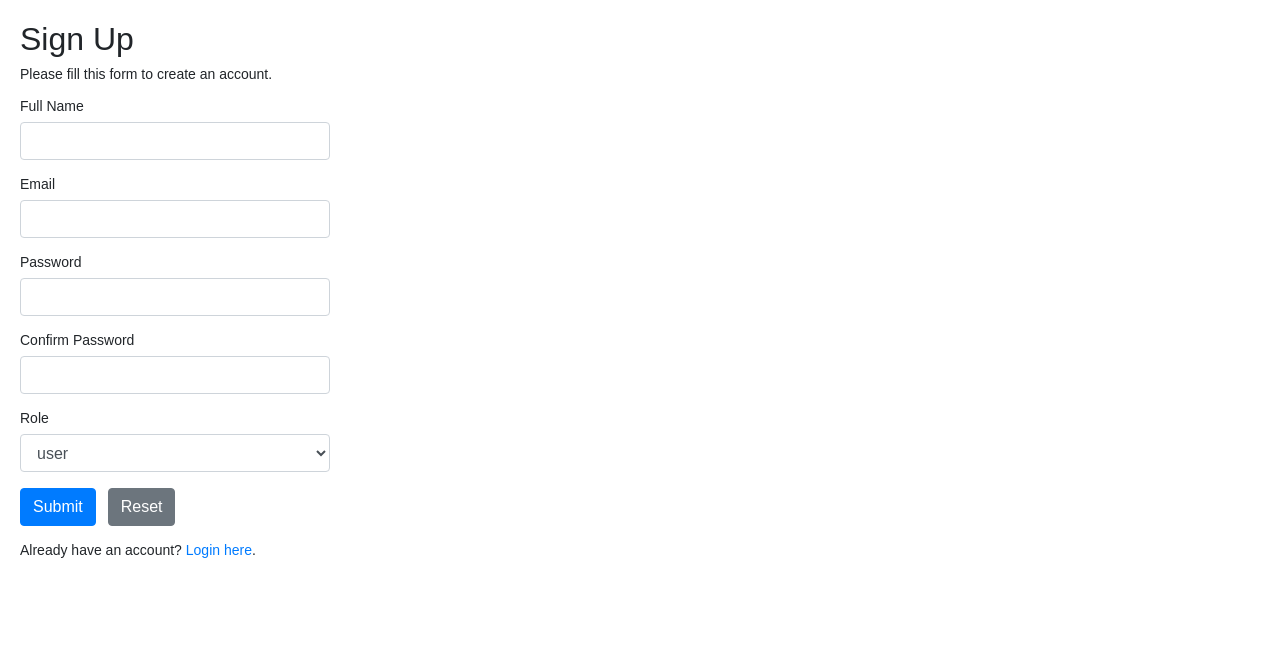
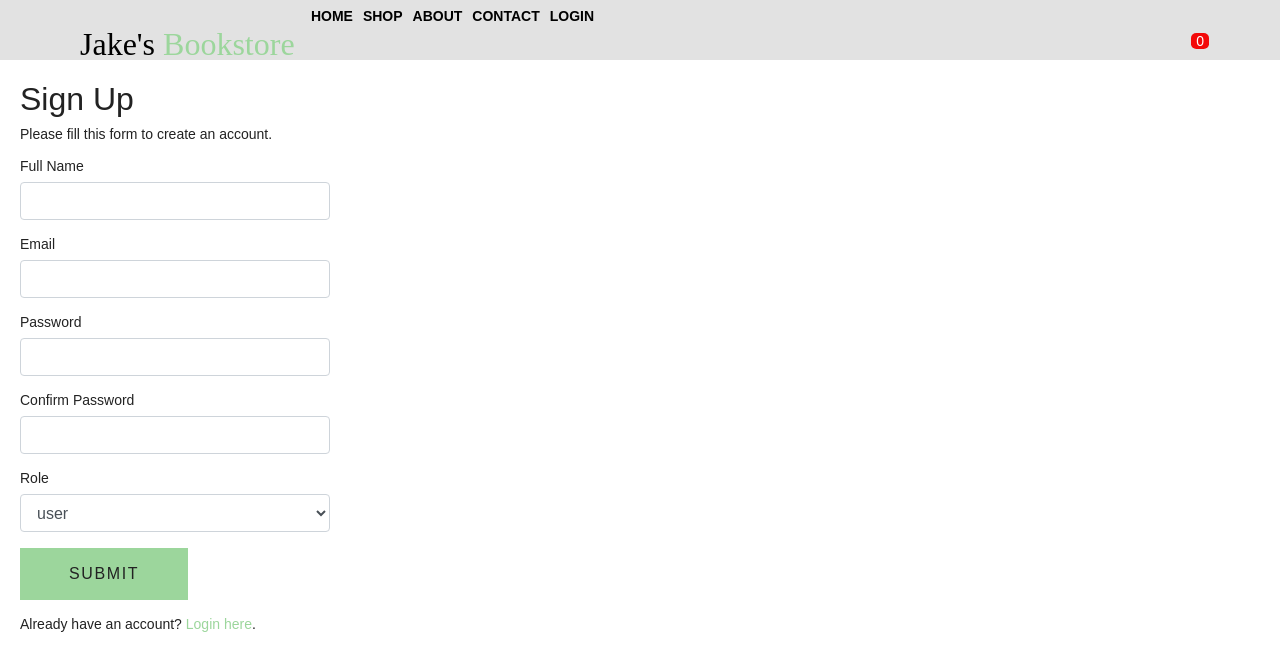
Before and after one commit to jacobtellep/bookstore-project, a PHP site: page /register.php in a window 1280 px wide. Shown: the top 671 px of the page. Run offline with PHP 8.4, Linux system fonts and the light colour scheme.

Commit message:
Login works. Work on bootstrap in login/register page

```diff
--- a/about.php
+++ b/about.php
@@ -1,3 +1,5 @@
+<?php session_start() ?>
+
 <!DOCTYPE html>
 <html lang="en">
 
@@ -16,7 +18,7 @@
     include("nav.php");
     ?>
     <header class="hero">
-        <div class="banner">
+        <div class="banner" style="width: 500px">
             <h1 class="banner-title">About Us </h1>
             <h3>This book store was founded in 1905. Our goal is to provide literature to our customers and spread literacy throughout the world through our online store.</h3>
 
--- /dev/null
+++ b/conditional-btn-name.php
@@ -0,0 +1,5 @@
+<?php if (isset($_SESSION['loggedin'])) {
+    echo 'LOGOUT';
+} else {
+    echo 'LOGIN';
+}
--- /dev/null
+++ b/conditional-route.php
@@ -0,0 +1,5 @@
+<?php if (isset($_SESSION['loggedin'])) {
+                        echo 'logout.php';
+                    } else {
+                        echo 'login.php';
+                    }
--- a/contact.php
+++ b/contact.php
@@ -1,3 +1,5 @@
+<?php session_start() ?>
+
 <!DOCTYPE html>
 <html lang="en">
 
@@ -18,7 +20,7 @@
 
 
     <header class="hero">
-        <div class="banner">
+        <div class="banner" style="width: 500px">
             <h1 class="banner-title">Contact Us </h1>
 
             <h3>512 S Kanawha St</h3>
--- a/index.php
+++ b/index.php
@@ -1,3 +1,5 @@
+<?php session_start() ?>
+
 <!DOCTYPE html>
 <html lang="en">
 
--- a/logout.php
+++ b/logout.php
@@ -9,5 +9,5 @@ $_SESSION = array();
 session_destroy();
 
 // Redirect to login page
-header("location: login.php");
+header("location: index.php");
 exit;
--- a/nav.php
+++ b/nav.php
@@ -4,11 +4,11 @@
         <a href="index.php#books" style="text-decoration: none; font-weight: bold; color: black; padding-right: 10px;">SHOP</a>
         <a href="about.php" style="text-decoration: none; font-weight: bold; color: black; padding-right: 10px;">ABOUT</a>
         <a href="contact.php" style="text-decoration: none; font-weight: bold; color: black; padding-right: 10px;">CONTACT</a>
-        <a href="contact.php" style="text-decoration: none; font-weight: bold; color: black; padding-right: 400px;">LOGIN</a>
+        <a href="<?php include("conditional-route.php") ?>" style="text-decoration: none; font-weight: bold; color: black; padding-right: 400px;"><?php include('conditional-btn-name.php') ?></a>
 
     </div>
     <div class="navbar-center">
-        <img src="./images/jakes-bookstore.svg" alt="logo">
+        <a href="index.php"><img src="./images/jakes-bookstore.svg" alt="logo"></a>
         <div class="cart-btn">
             <span class="nav-icon">
                 <i class="fas fa-cart-plus"></i>
--- a/register.php
+++ b/register.php
@@ -1,4 +1,11 @@
 <?php
+
+session_start();
+
+if (isset($_SESSION['loggedin'])) {
+    return;
+}
+
 // Include config file
 require_once "connectdb.php";
 
@@ -116,6 +123,7 @@ if ($_SERVER["REQUEST_METHOD"] == "POST") {
     <meta charset="UTF-8">
     <title>Sign Up</title>
     <link rel="stylesheet" href="https://stackpath.bootstrapcdn.com/bootstrap/4.5.2/css/bootstrap.min.css">
+    <link rel="stylesheet" href="./styles.css">
     <style>
         body {
             font: 14px sans-serif;
@@ -129,6 +137,7 @@ if ($_SERVER["REQUEST_METHOD"] == "POST") {
 </head>
 
 <body>
+    <?php include('nav.php'); ?>
     <div class="wrapper">
         <h2>Sign Up</h2>
         <p>Please fill this form to create an account.</p>
@@ -161,10 +170,9 @@ if ($_SERVER["REQUEST_METHOD"] == "POST") {
                 </select>
             </div>
             <div class="form-group">
-                <input type="submit" class="btn btn-primary" value="Submit">
-                <input type="reset" class="btn btn-secondary ml-2" value="Reset">
+                <input type="submit" class="banner-btn" value="Submit">
             </div>
-            <p>Already have an account? <a href="login.php">Login here</a>.</p>
+            <p>Already have an account? <a style="color: var(--primaryColor);" href="login.php">Login here</a>.</p>
         </form>
     </div>
 </body>
```
Also changed, not shown: login.php (+5 -3 lines).
